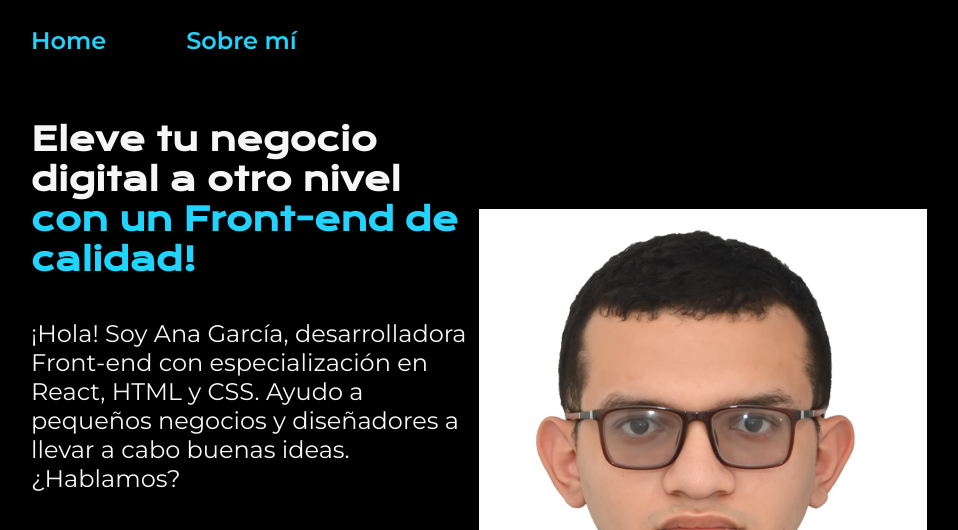
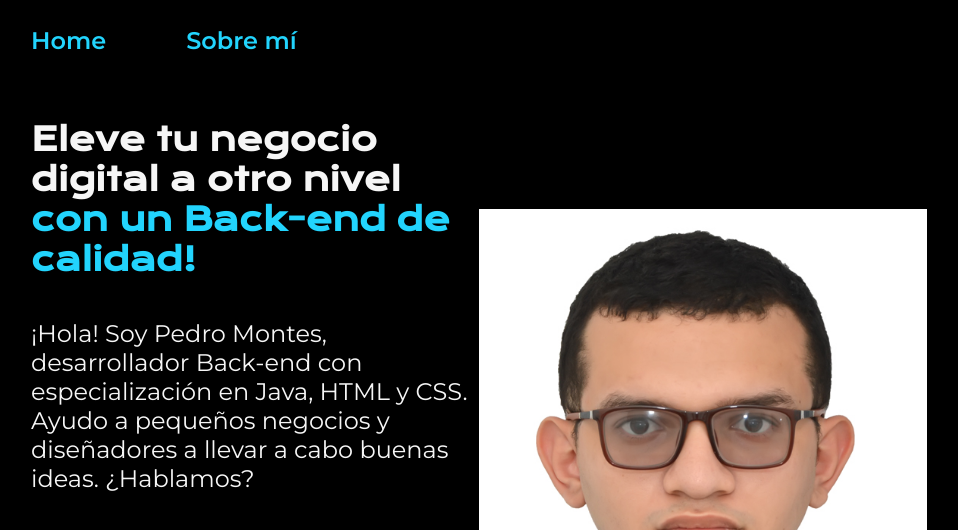
Before and after one commit to pedro8734/portafolio_Fronted, a plain HTML site: page index.html in a window 1280 px wide. Shown: the top 530 px of the page, without its empty margins (161-1119 px from the left). Drawn offline with nearby package versions, Linux system fonts and the light colour scheme.

Commit message:
Actualizacion de index

```diff
--- a/index.html
+++ b/index.html
@@ -1,5 +1,6 @@
 <!DOCTYPE html>
 <html lang="es-mx">
+
 <head>
     <meta charset="UTF-8">
     <meta http-equiv="X-UA-Compatible" content="IE=edge">
@@ -8,6 +9,7 @@
     <link rel="stylesheet" href="styles/style.css">
 
 </head>
+
 <body>
     <header class="header">
         <nav class="header__menu">
@@ -19,27 +21,21 @@
         <section class="presentacion__contenido">
             <h1 class="presentacion__contenido__titulo">
                 Eleve tu negocio digital a otro nivel
-                <strong class="titulo-destaque">con un Front-end de calidad!
+                <strong class="titulo-destaque">con un Back-end de calidad!
                 </strong></h1>
-                <p class="presentacion__contenido__texto">¡Hola! Soy Ana García, desarrolladora Front-end con
-                    especialización en React, HTML y CSS. Ayudo a pequeños
-                    negocios y diseñadores a llevar a cabo buenas ideas.
-                    ¿Hablamos?
+            <p class="presentacion__contenido__texto">¡Hola! Soy Pedro Montes, desarrollador Back-end con especialización en Java, HTML y CSS. Ayudo a pequeños negocios y diseñadores a llevar a cabo buenas ideas. ¿Hablamos?
 
             </p>
             <div class="presentacion__enlaces">
                 <h2 class="presentacion__enlaces__subtitulo">Accede a mis redes</h2>
                 <a class="presentacion__enlaces__link" href="https://github.com/">
-                        <img src="./assets/github.png">
-                        Github
+                    <img src="./assets/github.png"> Github
                 </a>
                 <a class="presentacion__enlaces__link" href="https://linkedin.com/in/">
-                        <img src="./assets/linkedin.png">
-                        Linkedin
+                    <img src="./assets/linkedin.png"> Linkedin
                 </a>
                 <a class="presentacion__enlaces__link" href="https://twitch.tv/">
-                        <img src="./assets/twitch.png">
-                        Twitch
+                    <img src="./assets/twitch.png"> Twitch
                 </a>
             </div>
 
@@ -50,4 +46,5 @@
         <p>Desarrollado por Alura Latam</p>
     </footer>
 </body>
+
 </html>
```
Lines whose indentation alone changed are shown as unchanged.
